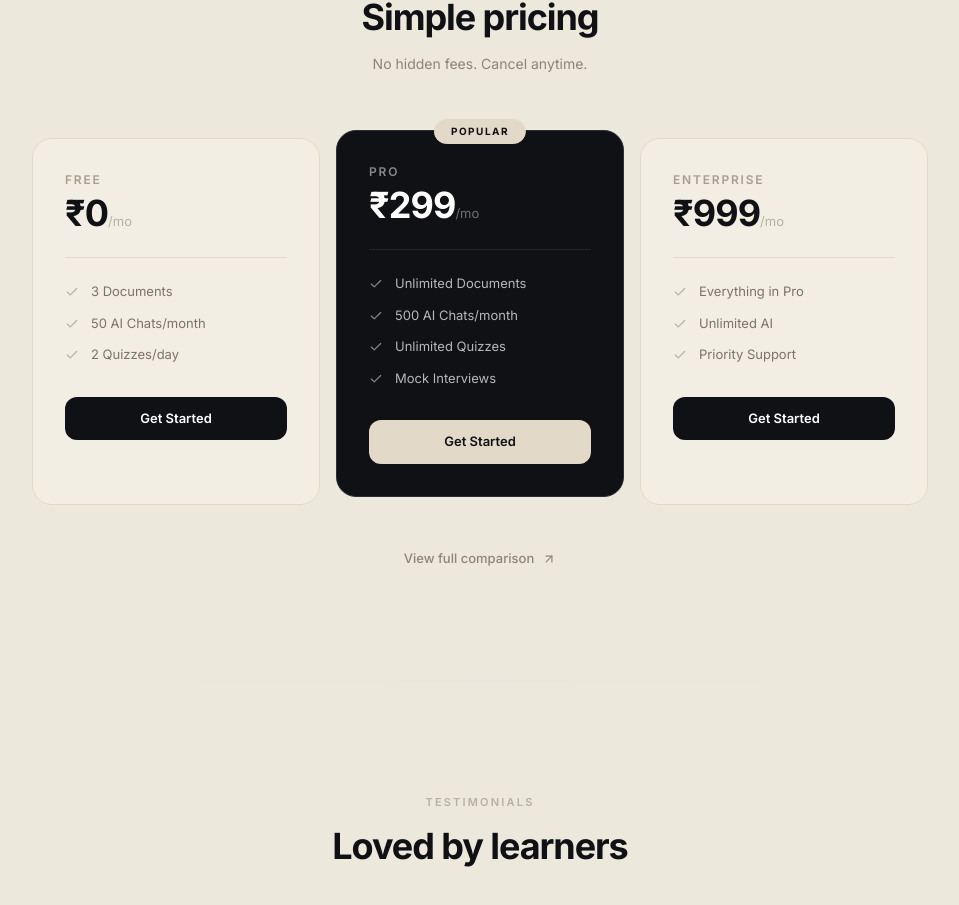
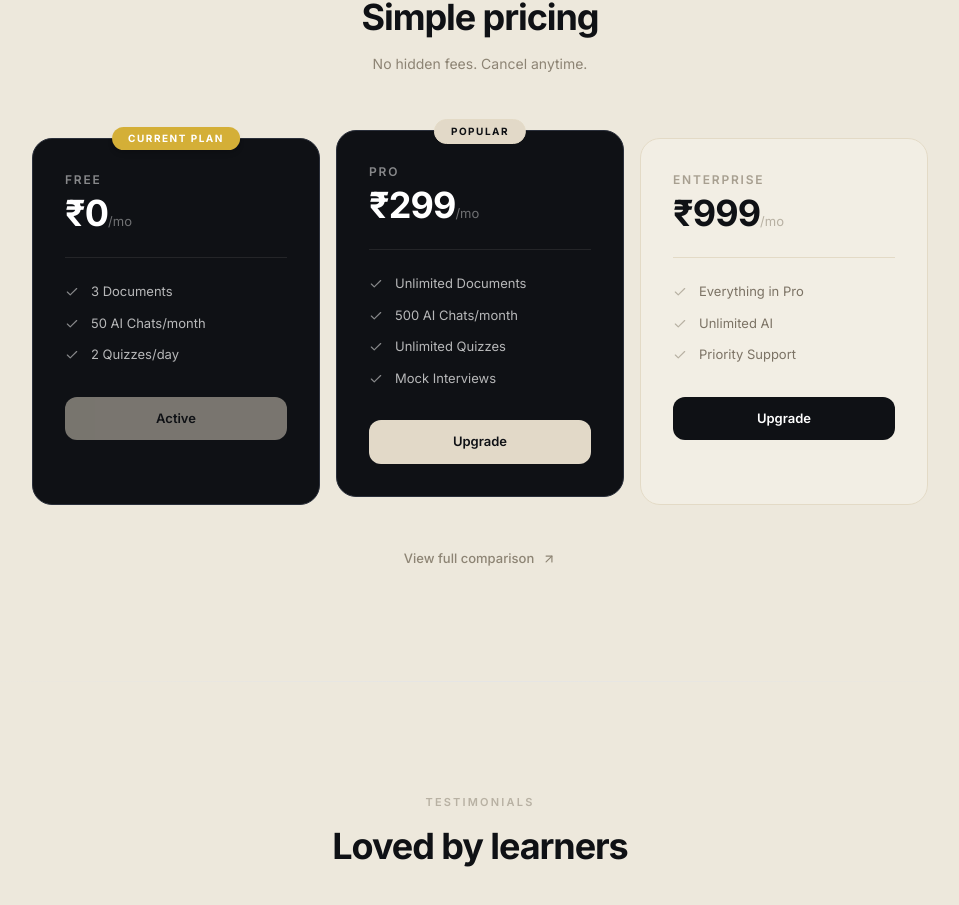
Before and after one commit to ArpitChhabra23306/CareerCraft-AI, a React (Vite) app in the folder client/: page / in a window 1280 px wide. Shown: the part 2298-3203 px from the top of the page, without its empty margins (160-1119 px from the left). Built offline with nearby package versions, Linux system fonts and the light colour scheme; no server answers; sample sign-in values are in the browser's storage.

Commit message:
fix(ui): correct subscription tier rendering on dashboard and pricing

```diff
--- a/client/src/pages/Dashboard.jsx
+++ b/client/src/pages/Dashboard.jsx
@@ -42,7 +42,7 @@ const SkeletonCard = () => (
 
 // Subscription Banner Component
 const SubscriptionBanner = ({ subscription }) => {
-    const plan = subscription?.plan || 'free';
+    const plan = (subscription?.subscription?.plan || 'free').toLowerCase();
     const isPro = plan === 'pro';
     const isEnterprise = plan === 'enterprise';
     const isPaid = isPro || isEnterprise;
--- a/client/src/pages/Home.jsx
+++ b/client/src/pages/Home.jsx
@@ -323,36 +323,43 @@ const FAQItem = ({ question, answer, isOpen, onClick }) => (
 );
 
 /* ─── Pricing Card ─── */
-const PricingCard = ({ name, price, features, popular, delay }) => (
+const PricingCard = ({ name, price, features, popular, isCurrentPlan, isUpgrade, delay }) => (
     <Reveal delay={delay} className={popular ? 'md:-translate-y-2' : ''}>
-        <div className={`relative p-8 rounded-[20px] border transition-all duration-500 h-full ${popular
+        <div className={`relative p-8 rounded-[20px] border transition-all duration-500 h-full ${popular || isCurrentPlan
             ? 'bg-[#0F1115] dark:bg-[#E2D9C8] border-[#2A2F3A] dark:border-[#CFC3A8] text-white dark:text-[#0F1115]'
             : 'bg-[#F2EEE4] dark:bg-[#0F1115] border-[#E3DAC6] dark:border-[#2A2F3A] hover:bg-[#F5F2EA] dark:hover:bg-[#1F2430] hover:shadow-[0_20px_60px_rgba(0,0,0,0.04)] dark:hover:shadow-[0_20px_60px_rgba(0,0,0,0.3)]'
             }`}>
-            {popular && (
+            {popular && !isCurrentPlan && (
                 <div className="absolute -top-3 left-1/2 -translate-x-1/2 bg-[#E2D9C8] dark:bg-[#0F1115] text-[#0F1115] dark:text-[#E2D9C8] text-[10px] font-bold uppercase tracking-[0.15em] px-4 py-1 rounded-full border border-[#E3DAC6] dark:border-[#2A2F3A]">
                     Popular
                 </div>
             )}
-            <p className={`text-[12px] font-semibold uppercase tracking-[0.15em] mb-1 ${popular ? 'text-white/50 dark:text-[#0F1115]/50' : 'text-[#A79F90] dark:text-[#8D8474]'}`}>{name}</p>
+            {isCurrentPlan && (
+                <div className="absolute -top-3 left-1/2 -translate-x-1/2 bg-[#D4AF37] text-white text-[10px] font-bold uppercase tracking-[0.15em] px-4 py-1 rounded-full shadow-md">
+                    Current Plan
+                </div>
+            )}
+            <p className={`text-[12px] font-semibold uppercase tracking-[0.15em] mb-1 ${(popular || isCurrentPlan) ? 'text-white/50 dark:text-[#0F1115]/50' : 'text-[#A79F90] dark:text-[#8D8474]'}`}>{name}</p>
             <div className="mb-6">
-                <span className={`text-4xl font-bold tracking-tight ${popular ? 'text-white dark:text-[#0F1115]' : 'text-[#0F1115] dark:text-[#E2D9C8]'}`}>₹{price}</span>
-                <span className={`text-[13px] ${popular ? 'text-white/40 dark:text-[#0F1115]/40' : 'text-[#B8B1A3] dark:text-[#B8B1A3]'}`}>/mo</span>
+                <span className={`text-4xl font-bold tracking-tight ${(popular || isCurrentPlan) ? 'text-white dark:text-[#0F1115]' : 'text-[#0F1115] dark:text-[#E2D9C8]'}`}>₹{price}</span>
+                <span className={`text-[13px] ${(popular || isCurrentPlan) ? 'text-white/40 dark:text-[#0F1115]/40' : 'text-[#B8B1A3] dark:text-[#B8B1A3]'}`}>/mo</span>
             </div>
-            <div className={`w-full h-px mb-6 ${popular ? 'bg-[#E2D9C8]/10 dark:bg-[#0F1115]/10' : 'bg-[#E3DAC6] dark:bg-[#2A2F3A]'}`} />
+            <div className={`w-full h-px mb-6 ${(popular || isCurrentPlan) ? 'bg-[#E2D9C8]/10 dark:bg-[#0F1115]/10' : 'bg-[#E3DAC6] dark:bg-[#2A2F3A]'}`} />
             <ul className="space-y-3 mb-8">
                 {features.map((f, i) => (
-                    <li key={i} className={`flex items-center gap-3 text-[13px] ${popular ? 'text-white/70 dark:text-[#0F1115]/70' : 'text-[#7C7365] dark:text-[#7C7365]'}`}>
-                        <Check size={14} className={popular ? 'text-white/50 dark:text-[#0F1115]/50' : 'text-[#B8B1A3] dark:text-[#B8B1A3]'} strokeWidth={2} />
+                    <li key={i} className={`flex items-center gap-3 text-[13px] ${(popular || isCurrentPlan) ? 'text-white/70 dark:text-[#0F1115]/70' : 'text-[#7C7365] dark:text-[#7C7365]'}`}>
+                        <Check size={14} className={(popular || isCurrentPlan) ? 'text-white/50 dark:text-[#0F1115]/50' : 'text-[#B8B1A3] dark:text-[#B8B1A3]'} strokeWidth={2} />
                         {f}
                     </li>
                 ))}
             </ul>
-            <button className={`w-full py-3 rounded-xl text-[13px] font-semibold transition-all duration-300 ${popular
-                ? 'bg-[#E2D9C8] dark:bg-[#0F1115] text-[#0F1115] dark:text-[#E2D9C8] hover:bg-[#E3DAC6] dark:hover:bg-[#2A2F3A]'
+            <button
+                disabled={isCurrentPlan}
+                className={`w-full py-3 rounded-xl text-[13px] font-semibold transition-all duration-300 ${(popular || isCurrentPlan)
+                    ? 'bg-[#E2D9C8] dark:bg-[#0F1115] text-[#0F1115] dark:text-[#E2D9C8] hover:bg-[#E3DAC6] dark:hover:bg-[#2A2F3A] disabled:opacity-50 disabled:cursor-not-allowed'
                     : 'bg-[#0F1115] dark:bg-[#E2D9C8] text-white dark:text-[#0F1115] hover:bg-[#2A2F3A] dark:hover:bg-[#CFC3A8]'
                 }`}>
-                Get Started
+                {isCurrentPlan ? 'Active' : (isUpgrade ? 'Upgrade' : 'Get Started')}
             </button>
         </div>
     </Reveal>
@@ -658,15 +665,67 @@ const Home = () => {
                             <p className="text-[#8D8474] dark:text-[#8D8474] text-[14px]">No hidden fees. Cancel anytime.</p>
                         </Reveal>
                     </div>
+                        {/* Dynamic Pricing Logic based on User Subscription */}
+                        {user?.subscription === 'Enterprise' ? (
+                            <div className="max-w-md mx-auto">
+                                <PricingCard
+                                    name="Enterprise"
+                                    price="999"
+                                    features={['Everything in Pro', 'Unlimited AI', 'Priority Support']}
+                                    isCurrentPlan={true}
+                                    delay={0.1}
+                                />
+                                <p className="text-center text-[#8D8474] mt-8 text-[13px]">You are on the highest tier. Enjoy all features!</p>
+                            </div>
+                        ) : user?.subscription === 'Pro' ? (
+                            <div className="grid grid-cols-1 md:grid-cols-2 gap-8 max-w-3xl mx-auto">
+                                <PricingCard
+                                    name="Pro"
+                                    price="299"
+                                    features={['Unlimited Documents', '500 AI Chats/month', 'Unlimited Quizzes', 'Mock Interviews']}
+                                    isCurrentPlan={true}
+                                    delay={0.1}
+                                />
+                                <PricingCard
+                                    name="Enterprise"
+                                    price="999"
+                                    features={['Everything in Pro', 'Unlimited AI', 'Priority Support']}
+                                    isUpgrade={true}
+                                    delay={0.2}
+                                />
+                            </div>
+                        ) : (
                             <div className="grid grid-cols-1 md:grid-cols-3 gap-4">
-                        <PricingCard name="Free" price="0" features={['3 Documents', '50 AI Chats/month', '2 Quizzes/day']} delay={0.1} />
-                        <PricingCard name="Pro" price="299" features={['Unlimited Documents', '500 AI Chats/month', 'Unlimited Quizzes', 'Mock Interviews']} popular delay={0.15} />
-                        <PricingCard name="Enterprise" price="999" features={['Everything in Pro', 'Unlimited AI', 'Priority Support']} delay={0.2} />
+                                <PricingCard
+                                    name="Free"
+                                    price="0"
+                                    features={['3 Documents', '50 AI Chats/month', '2 Quizzes/day']}
+                                    isCurrentPlan={user ? true : false}
+                                    delay={0.1}
+                                />
+                                <PricingCard
+                                    name="Pro"
+                                    price="299"
+                                    features={['Unlimited Documents', '500 AI Chats/month', 'Unlimited Quizzes', 'Mock Interviews']}
+                                    popular
+                                    isUpgrade={user ? true : false}
+                                    delay={0.15}
+                                />
+                                <PricingCard
+                                    name="Enterprise"
+                                    price="999"
+                                    features={['Everything in Pro', 'Unlimited AI', 'Priority Support']}
+                                    isUpgrade={user ? true : false}
+                                    delay={0.2}
+                                />
                             </div>
+                        )}
                         <div className="text-center mt-10">
+                            {user?.subscription !== 'Enterprise' && (
                                 <Link to="/pricing" className="inline-flex items-center gap-2 text-[#8D8474] dark:text-[#8D8474] hover:text-[#0F1115] dark:hover:text-[#F5F2EA] font-medium text-[13px] hover:gap-3 transition-all">
                                     View full comparison <ArrowUpRight size={14} />
                                 </Link>
+                            )}
                         </div>
                 </div>
             </section>
--- a/client/src/pages/Pricing.jsx
+++ b/client/src/pages/Pricing.jsx
@@ -60,6 +60,10 @@ const PLANS = {
 
 const PlanCard = ({ planKey, plan, currentPlan, onSubscribe, loading, index }) => {
     const isCurrentPlan = currentPlan === planKey;
+    let isDowngrade = false;
+    if (currentPlan === 'enterprise' && (planKey === 'pro' || planKey === 'free')) isDowngrade = true;
+    if (currentPlan === 'pro' && planKey === 'free') isDowngrade = true;
+
     const Icon = plan.icon;
 
     return (
@@ -125,9 +129,9 @@ const PlanCard = ({ planKey, plan, currentPlan, onSubscribe, loading, index }) =
 
             <button
                 onClick={() => onSubscribe(planKey)}
-                disabled={isCurrentPlan || loading || planKey === 'free'}
+                disabled={isCurrentPlan || isDowngrade || loading || planKey === 'free'}
                 className={`w-full py-3 px-4 rounded-xl text-[13px] font-semibold transition-all duration-300 flex items-center justify-center gap-2 disabled:opacity-40
-                    ${isCurrentPlan
+                    ${(isCurrentPlan || isDowngrade)
                         ? plan.popular
                             ? 'bg-[#F5F2EA]/20 dark:bg-[#0F1115]/20 cursor-default'
                             : 'bg-[#E3DAC6] dark:bg-[#2A2F3A] text-[#0F1115] dark:text-[#F5F2EA] cursor-default'
@@ -146,6 +150,8 @@ const PlanCard = ({ planKey, plan, currentPlan, onSubscribe, loading, index }) =
                         <Check size={14} strokeWidth={1.5} />
                         Current Plan
                     </>
+                ) : isDowngrade ? (
+                    'Included in Plan'
                 ) : planKey === 'free' ? (
                     'Free Forever'
                 ) : (
@@ -169,7 +175,7 @@ const Pricing = () => {
     const fetchSubscriptionStatus = async () => {
         try {
             const res = await api.get('/subscription/status');
-            setCurrentPlan(res.data.subscription?.plan || 'free');
+            setCurrentPlan(res.data.subscription?.plan?.toLowerCase() || 'free');
         } catch (err) {
             console.error('Failed to fetch subscription status:', err);
         }
```
Lines whose indentation alone changed are shown as unchanged.
